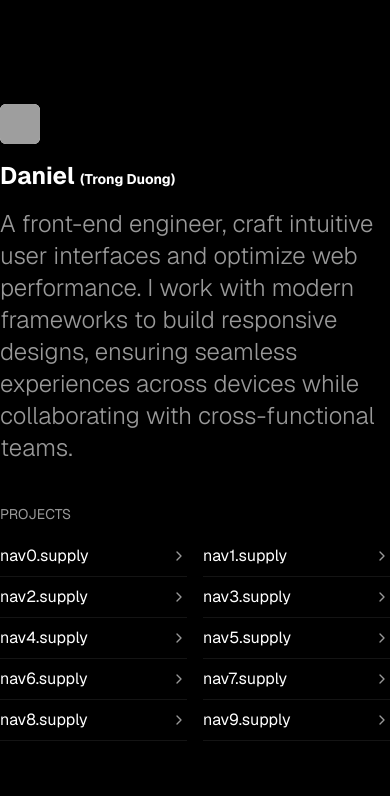
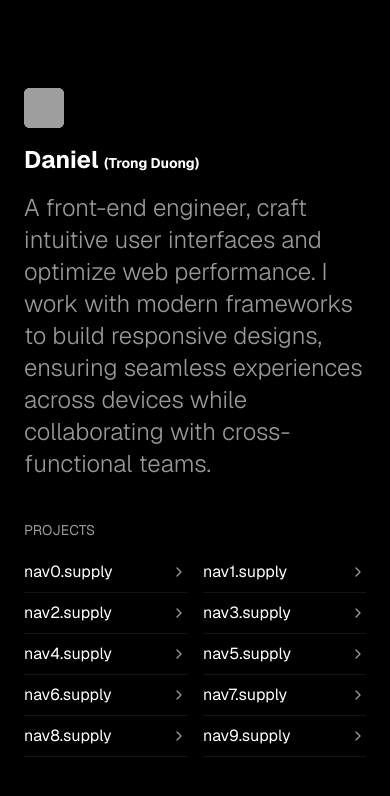
Before and after one commit to duongductrong/danielll.dev, a Next.js app: page /labs in a window 390 px wide. Shown: the top 796 px of the page. Built offline with nearby package versions, Linux system fonts and the light colour scheme; grey boxes are pictures that could not be loaded.

Commit message:
chore update spacing for labs page

```diff
--- a/src/features/labs/index/index.tsx
+++ b/src/features/labs/index/index.tsx
@@ -42,7 +42,7 @@ const Labs = (props: LabsProps) => {
     <div
       {...props}
       className={cn(
-        "font-geist-sans flex items-center justify-center",
+        "font-geist-sans flex items-center justify-center px-6 md:px-0",
         "min-h-lvh w-full bg-labs-background text-labs-foreground"
       )}
     >
```
